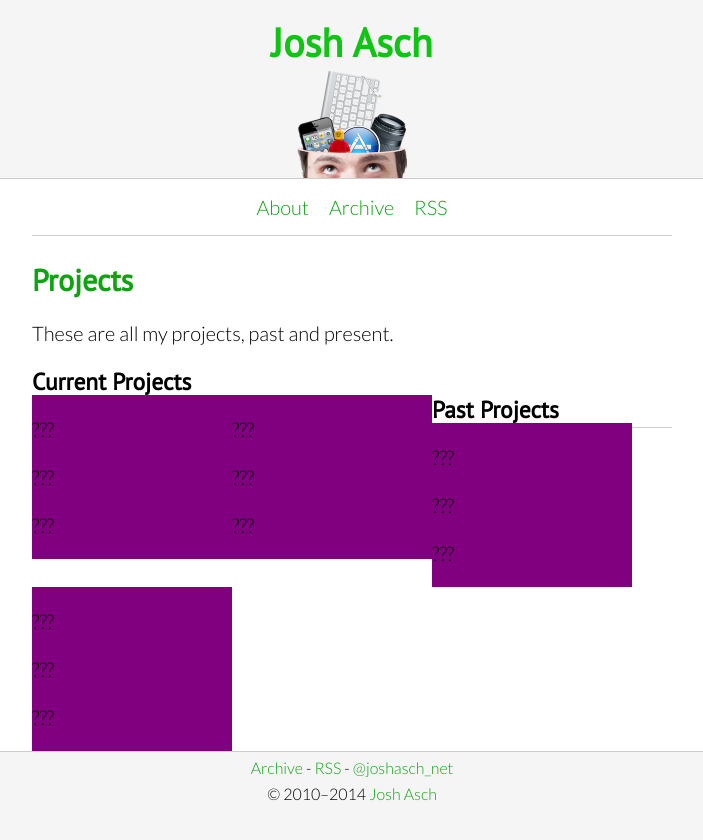
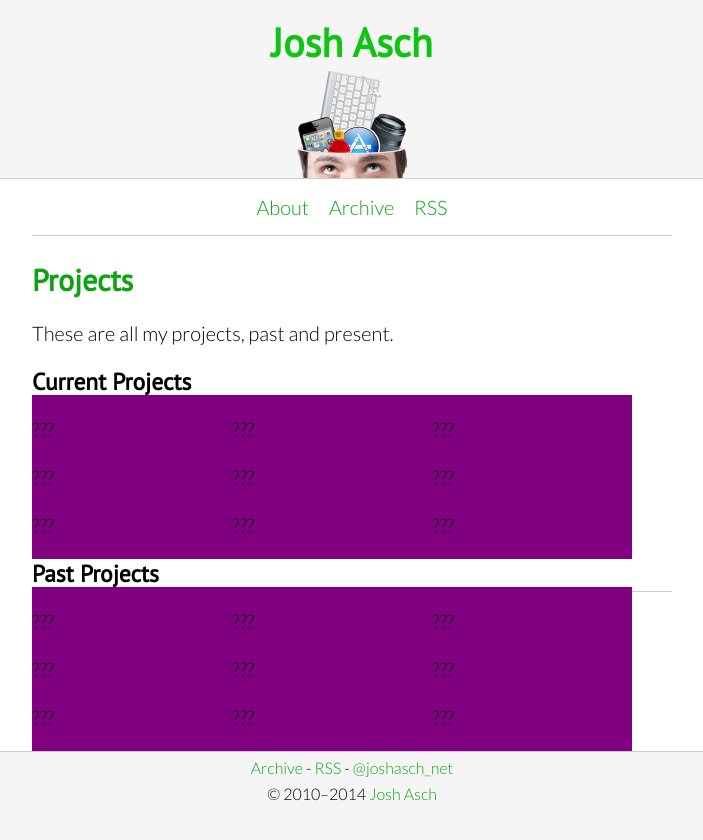
Before and after one commit to jobbogamer/jobbogamer.github.io, a Jekyll site: the page built from projects/index.html, in a window 1280 px wide. Shown: the top 840 px of the page, without its empty margins (288-991 px from the left). Built offline with Jekyll 4.4.1, drawn with Linux system fonts in a browser that asks for light colours; Markdown is read by kramdown in place of the engine named in the settings.

Commit message:
Hopefully fix floats

```diff
--- a/css/main.css
+++ b/css/main.css
@@ -265,6 +265,10 @@ div#projects div.project {
 	float: left;
 }
 
+div#projects h3 {
+	clear: both;
+}
+
 /*****************************************************************************/
 /*
 /* Bigfoot Footnotes
--- a/projects/index.html
+++ b/projects/index.html
@@ -9,6 +9,13 @@ description: "Josh Asch's projects, past and present."
 <h3>Current Projects</h3>
 
 <div id="projects">
+	<div class="project">
+		<img class="icon" src="" />
+		<p class="name">???</p>
+		<p class="meta">???</p>
+		<p class="description">???</p>
+	</div>
+
 	<div class="project">
 		<img class="icon" src="" />
 		<p class="name">???</p>
@@ -38,4 +45,11 @@ description: "Josh Asch's projects, past and present."
 		<p class="meta">???</p>
 		<p class="description">???</p>
 	</div>
+
+	<div class="project">
+		<img class="icon" src="" />
+		<p class="name">???</p>
+		<p class="meta">???</p>
+		<p class="description">???</p>
+	</div>
 </div>
```
